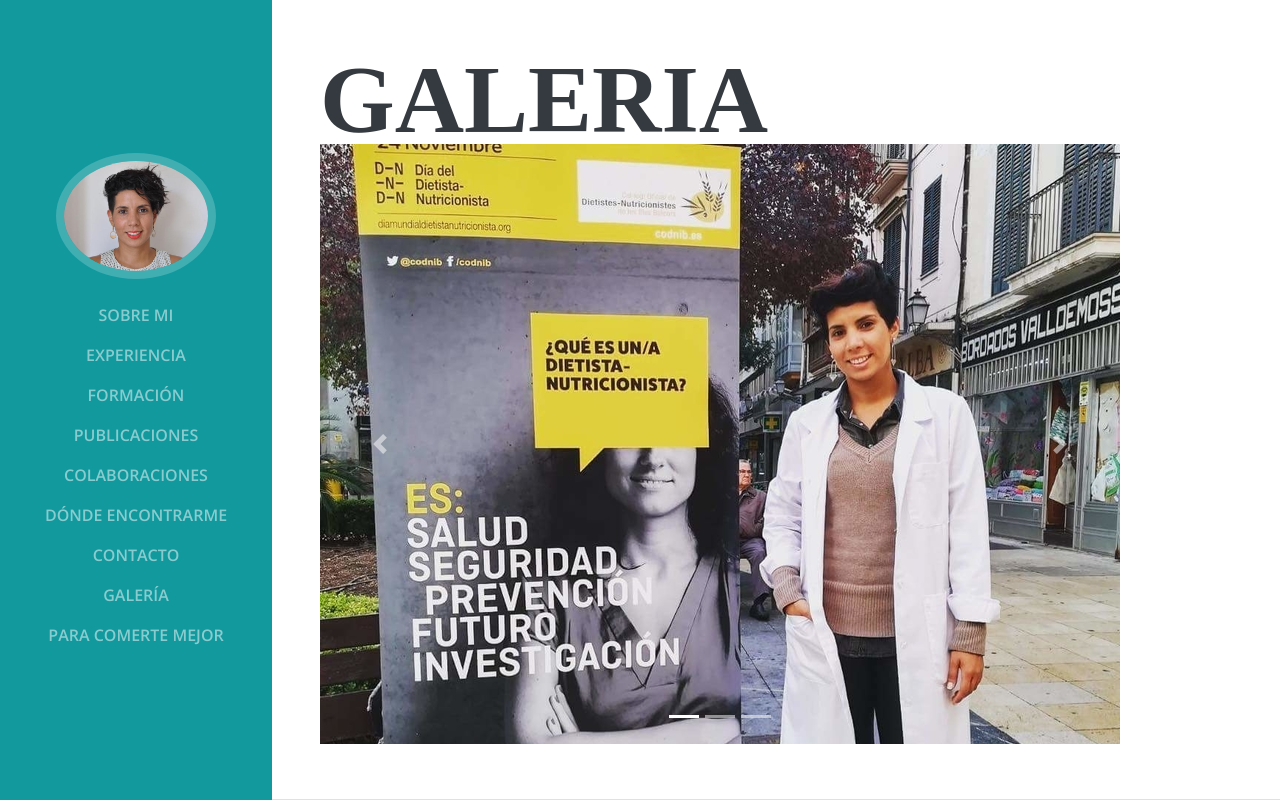
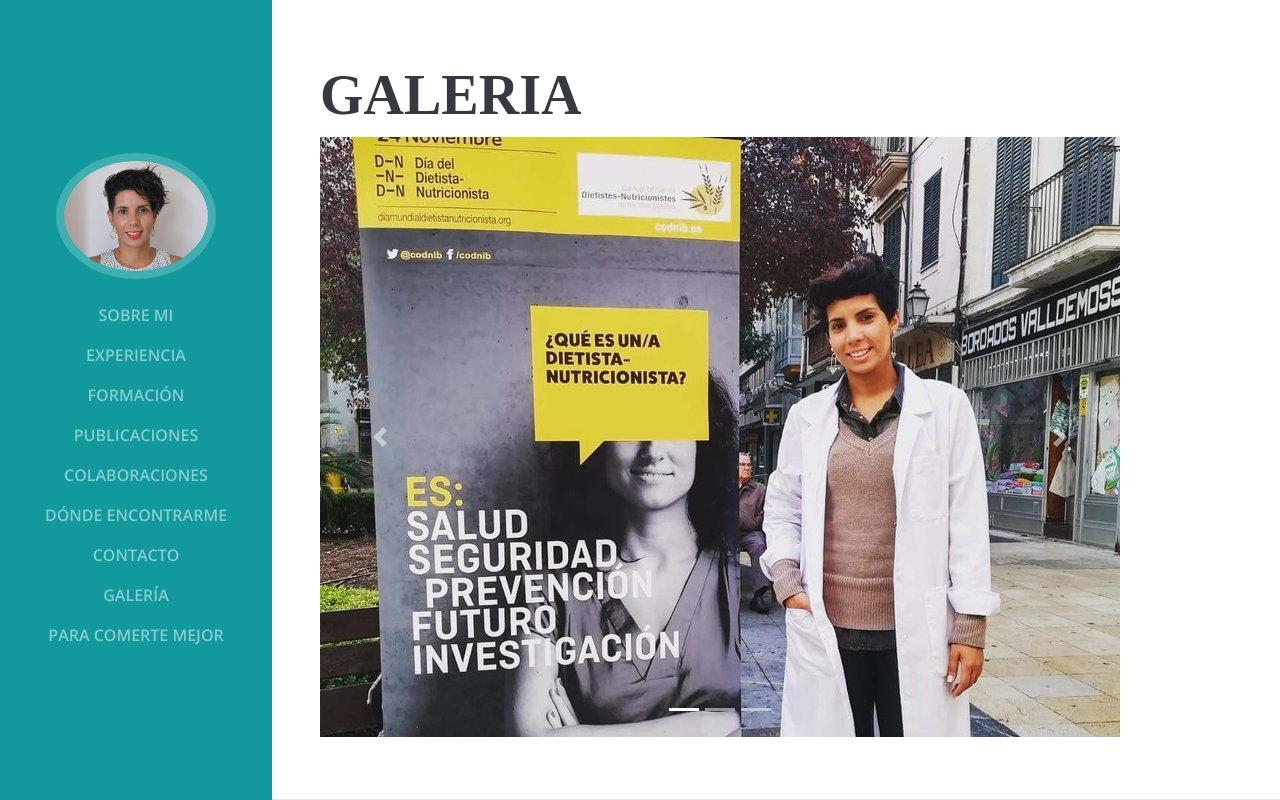
Before and after one commit to Cortocircuito/georgina-mysite, a Django app: page /galeria in a window 1280 px wide. Run offline with Django 3.2, Linux system fonts and the light colour scheme; some libraries are stand-ins or nearby versions; some web fonts are replaced.

Commit message:
Change h1 by h2 and padding in titles

```diff
--- a/myprofile/templates/myprofile/galeria.html
+++ b/myprofile/templates/myprofile/galeria.html
@@ -6,7 +6,7 @@
 {% block content %}
 <section class="resume-section p-3 p-lg-5 d-flex d-column" id="sobre">
   <div class="my-auto">
-    <h1 class="mb-0">Galeria</span></h1>
+    <h2 class="mb-2">Galeria</span></h2>
 
     <div id="carouselExampleIndicators" class="carousel slide" data-ride="carousel">
       <ol class="carousel-indicators">
--- a/myprofile/templates/myprofile/insta.html
+++ b/myprofile/templates/myprofile/insta.html
@@ -6,7 +6,7 @@
 {% block content %}
     <section class="resume-section p-3 p-lg-5 d-flex d-column" id="sobre">
         <div class="my-auto">
-          <h1 class="mb-0">Para comerte <span class="text-primary">mejor</span></h1>
+          <h2 class="mb-2">Para comerte <span class="text-primary">mejor</span></h2>
 
             <div id="recent_media_wall">
                 {% instagram_user_recent_media para_comerte_mejor %}
```
